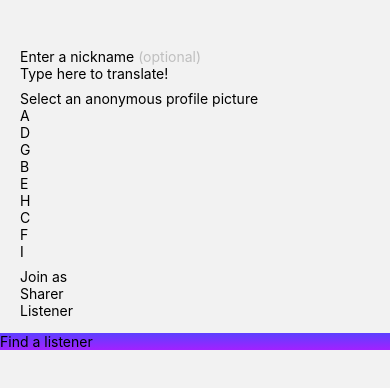
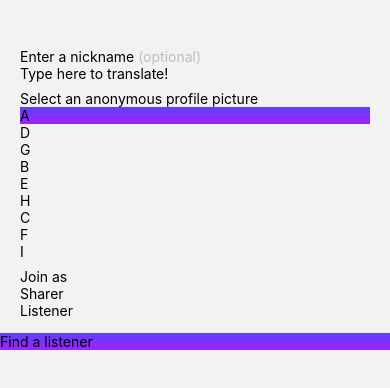
Before and after one commit to CozyBrian/EtoChat, a React Native app: screen /Home in a window 390 px wide. Shown: the top 388 px of the page. Built offline with nearby package versions, Linux system fonts and the light colour scheme.

Commit message:
style changes

```diff
--- /dev/null
+++ b/src/views/home/components/ProfileCard.tsx
@@ -0,0 +1,66 @@
+import { LinearGradient } from "expo-linear-gradient";
+import React from "react";
+import { Pressable, Text, View } from "react-native";
+import styled from "styled-components";
+
+type profileCardProps = {
+  isSelected: boolean;
+  src: string;
+  onPress: () => void;
+};
+
+const ProfileCard = ({
+  isSelected = false,
+  src,
+  onPress,
+}: profileCardProps) => {
+  if (isSelected) {
+    return (
+      <Selected colors={["#5c40ff", "#a221ff"]} start={{ x: 0, y: 0 }}>
+        <Card>
+          <Text>{src}</Text>
+        </Card>
+      </Selected>
+    );
+  } else {
+    return (
+      <UnSelected onPress={onPress}>
+        <Card>
+          <Text>{src}</Text>
+        </Card>
+      </UnSelected>
+    );
+  }
+};
+
+const Card = styled(View)`
+  display: flex;
+  justify-content: center;
+  align-items: center;
+  background-color: #207dcf;
+  border-radius: 12px;
+  height: 100%;
+  width: 100%;
+`;
+
+const Selected = styled(LinearGradient)`
+  justify-content: center;
+  align-items: center;
+  border-radius: 14px;
+  margin: 6px;
+  height: 102px;
+  width: 102px;
+  padding: 2px;
+`;
+
+const UnSelected = styled(Pressable)`
+  justify-content: center;
+  align-items: center;
+  border-radius: 14px;
+  margin: 6px;
+  height: 102px;
+  width: 102px;
+  padding: 1px;
+`;
+
+export default ProfileCard;
--- a/src/views/home/components/modeSelector.tsx
+++ b/src/views/home/components/modeSelector.tsx
@@ -1,6 +1,7 @@
 import { Pressable, Text, View } from "react-native";
 import React, { useState } from "react";
 import styled from "styled-components";
+import { LinearGradient } from "expo-linear-gradient";
 
 interface props {
   set: React.Dispatch<React.SetStateAction<string>>;
@@ -35,8 +36,13 @@ const ModeSelector = ({ set }: props) => {
 const CircleIndicator = ({ isSelected = false }) => {
   if (isSelected) {
     return (
-      <SelectedCircle>
-        <SelectedInnerCircle />
+      <SelectedCircle colors={["#5c40ff", "#a221ff"]} start={{ x: 0, y: 0 }}>
+        <WhiteCircle>
+          <SelectedInnerCircle
+            colors={["#5c40ff", "#a221ff"]}
+            start={{ x: 0, y: 0 }}
+          />
+        </WhiteCircle>
       </SelectedCircle>
     );
   } else {
@@ -64,22 +70,30 @@ const UnSelectedCircle = styled(View)`
   margin-right: 4px;
 `;
 
-const SelectedCircle = styled(View)`
+const SelectedCircle = styled(LinearGradient)`
   justify-content: center;
   align-items: center;
   height: 14px;
   width: 14px;
-  border: 1px solid #2b92ff;
   border-radius: 999px;
   margin-right: 4px;
   padding: 1px;
 `;
-const SelectedInnerCircle = styled(View)`
+
+const WhiteCircle = styled(View)`
+  background-color: white;
+  border-radius: 999px;
   width: 100%;
   height: 100%;
-  background-color: #2b92ff;
+  padding: 1px;
+`;
+
+const SelectedInnerCircle = styled(LinearGradient)`
+  width: 100%;
+  height: 100%;
   border-radius: 999px;
 `;
+
 const RadioText = styled(Text)`
   font-size: 16px;
   color: #919191;
--- a/src/views/home/components/profileSelector.tsx
+++ b/src/views/home/components/profileSelector.tsx
@@ -1,6 +1,7 @@
-import { Pressable, Text, View } from "react-native";
+import { Text, View } from "react-native";
 import React, { useState } from "react";
 import styled from "styled-components";
+import ProfileCard from "./ProfileCard";
 
 interface props {
   set: React.Dispatch<React.SetStateAction<string>>;
@@ -26,13 +27,12 @@ const ProfileSelector = ({ set }: props) => {
               {Array(3)
                 .fill("")
                 .map((_, j) => (
-                  <ItemContainer
-                    onPress={() => handleOnPress(dataSource[i + j * 3])}
+                  <ProfileCard
                     isSelected={selected === dataSource[i + j * 3]}
                     key={`item-${i + j * 3}`}
-                  >
-                    <Text>{dataSource[i + j * 3]}</Text>
-                  </ItemContainer>
+                    src={dataSource[i + j * 3]}
+                    onPress={() => handleOnPress(dataSource[i + j * 3])}
+                  />
                 ))}
             </GridRowContainer>
           ))}
@@ -54,22 +54,3 @@ const GridRowContainer = styled(View)`
   flex-direction: row;
   justify-content: center;
 `;
-
-interface styleprop {
-  isSelected?: boolean;
-}
-
-const ItemContainer = styled(Pressable)`
-  display: flex;
-  justify-content: center;
-  align-items: center;
-  margin: 6px;
-  background-color: #207dcf;
-  border-radius: 14px;
-  border: ${({ isSelected }: styleprop) =>
-    isSelected ? "2px solid black" : "none"};
-  height: 102px;
-  width: 102px;
-  /* transition: ease-in-out;
-  animation-duration: 300ms; */
-`;
```
